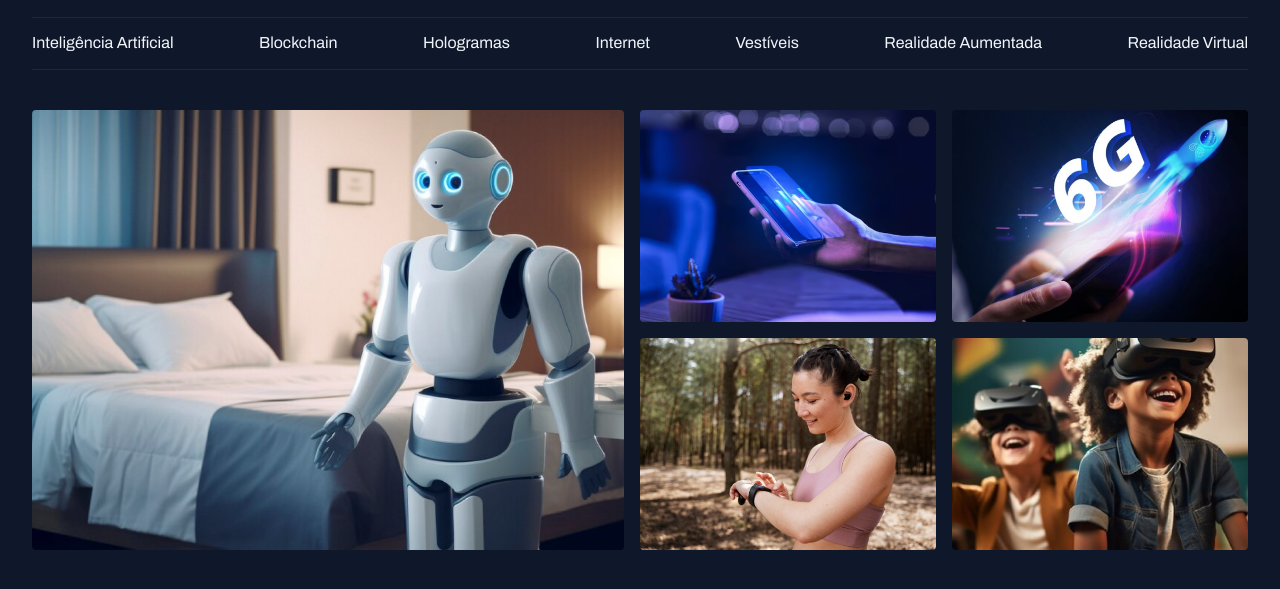
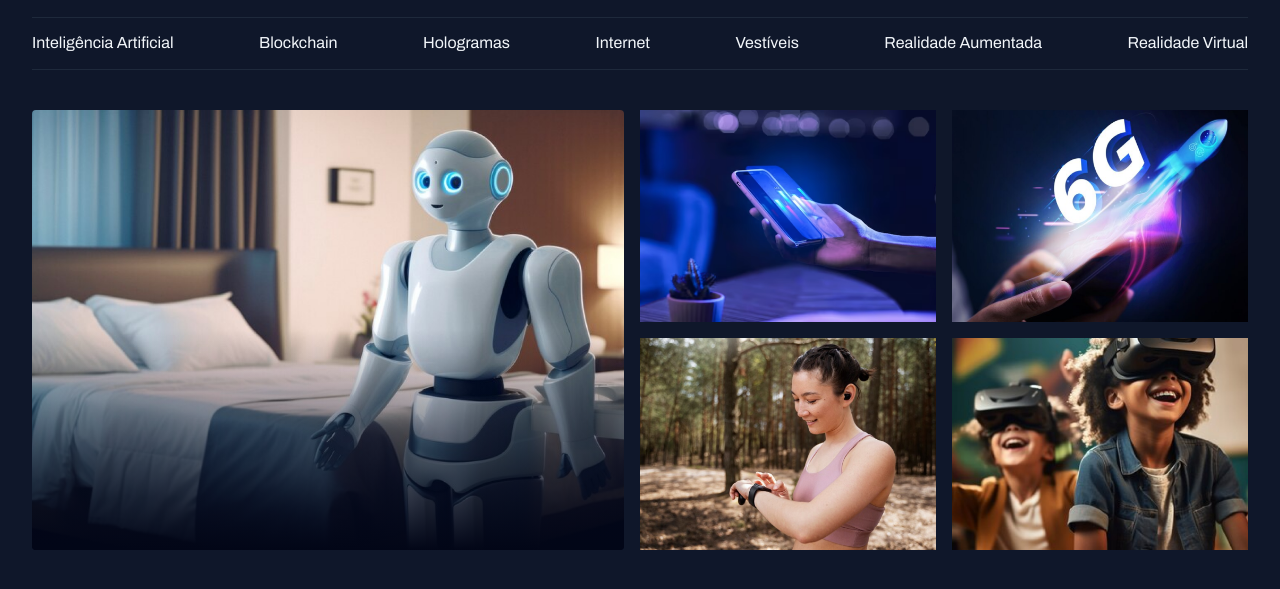
Before and after one commit to MateusThibes/Projeto-Portal-de-Not-cias, a plain HTML site: page index.html in a window 1280 px wide. Shown: the part 45-634 px from the top of the page. Drawn offline with Linux system fonts and the light colour scheme.

Commit message:
Adicionando fundo com degrade

```diff
--- a/index.html
+++ b/index.html
@@ -44,7 +44,7 @@
 
     <main class="grid container">
         <section id="featured" class="grid grid-flow-col gap-16">
-            <div>
+            <div class="card">
                 <img src="assets/images/Image 01.png" alt="">
             </div>
 
--- a/styles/sections.css
+++ b/styles/sections.css
@@ -2,6 +2,22 @@
     img {
         height: 100%;
         object-fit: cover;
-        border-radius: 4px;
     }
 }
+
+.card {
+  border-radius: 4px;
+  overflow: hidden;
+  position: relative;
+
+  &::before {
+    content: "";
+    position: absolute;
+    inset: 0;
+    top: 50%;
+    background: linear-gradient(
+      180deg,
+      transparent,
+     #020617);
+  }
+}
```
